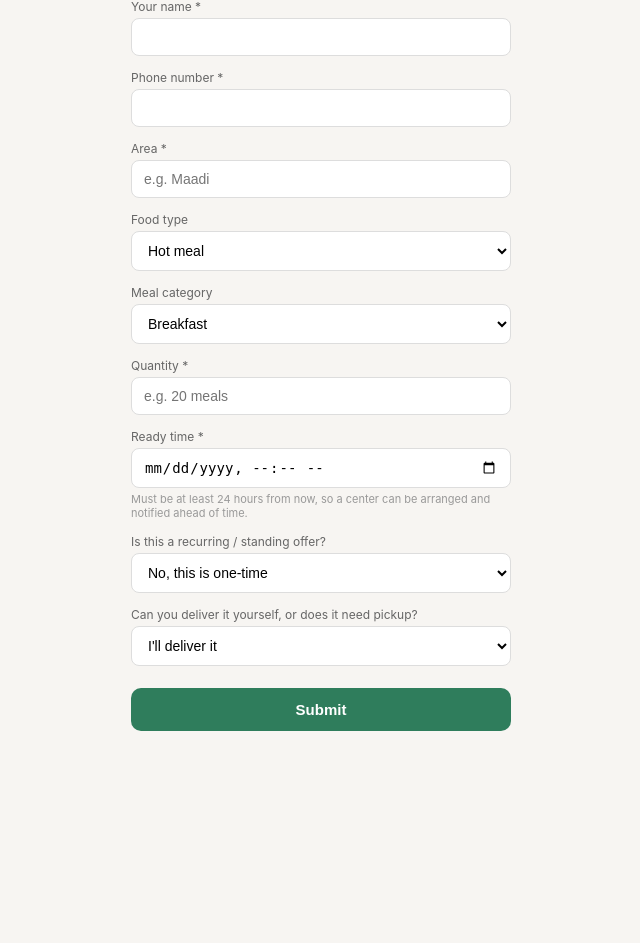
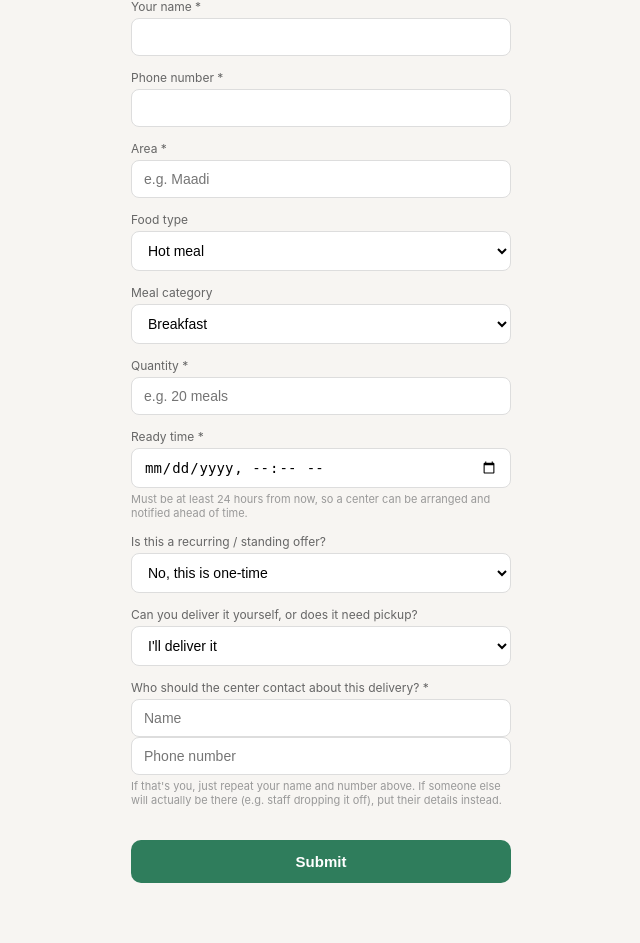
Before and after one commit to shireenhdabbas-netizen/e63am, a Flask app: page /give in a window 1280 px wide. Shown: the part 128-1071 px from the top of the page, without its empty margins (319-959 px from the left). Before the commit the page ends 859 px from the top, so only its background shows below. Run offline with Flask 3, Linux system fonts and the light colour scheme.

Commit message:
Update give.html

```diff
--- a/templates/give.html
+++ b/templates/give.html
@@ -50,6 +50,11 @@
     <option value="Yes">Needs pickup</option>
   </select>
 
+  <label>Who should the center contact about this delivery? *</label>
+  <input type="text" name="delivery_contact_name" placeholder="Name" value="{{ form.get('delivery_contact_name', '') }}" required>
+  <input type="tel" name="delivery_contact_phone" placeholder="Phone number" value="{{ form.get('delivery_contact_phone', '') }}" required>
+  <p class="hint">If that's you, just repeat your name and number above. If someone else will actually be there (e.g. staff dropping it off), put their details instead.</p>
+
   <button type="submit">Submit</button>
 </form>
 {% endblock %}
```
